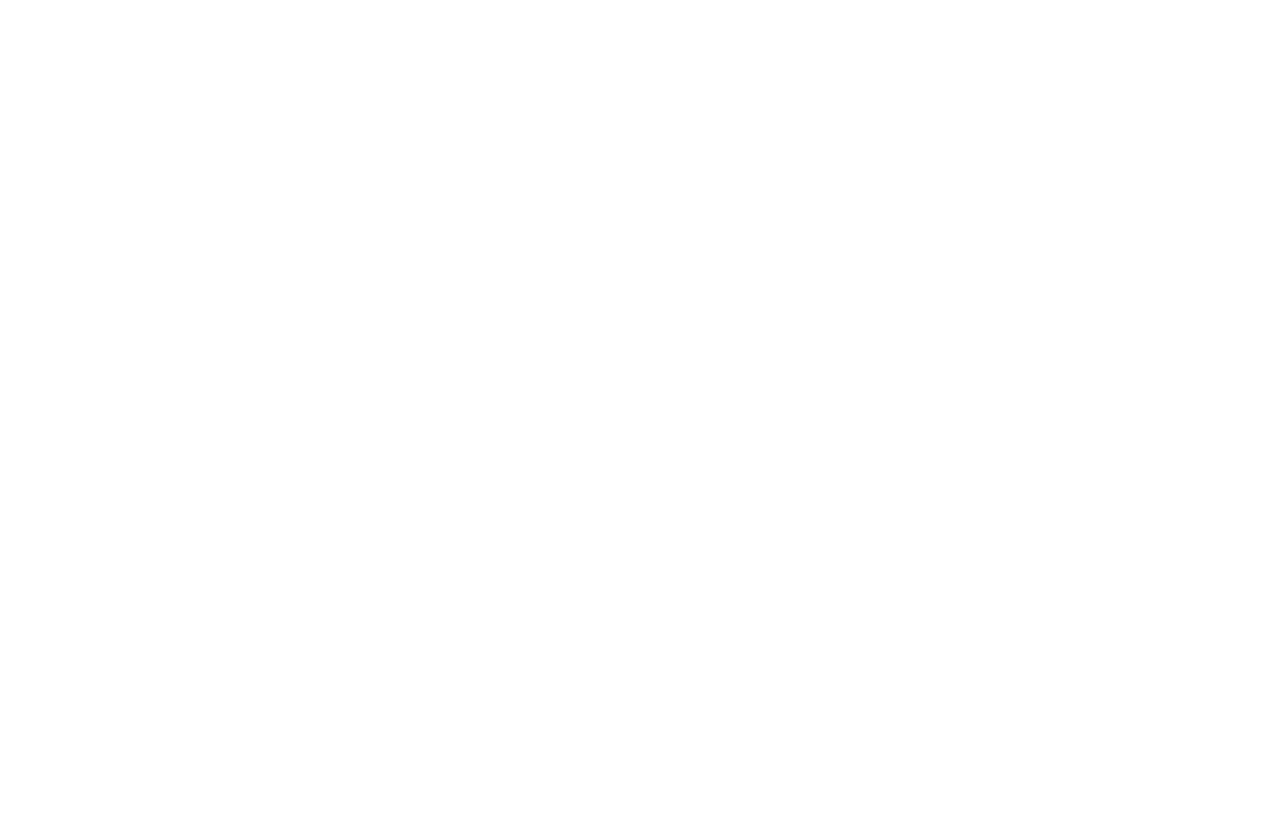
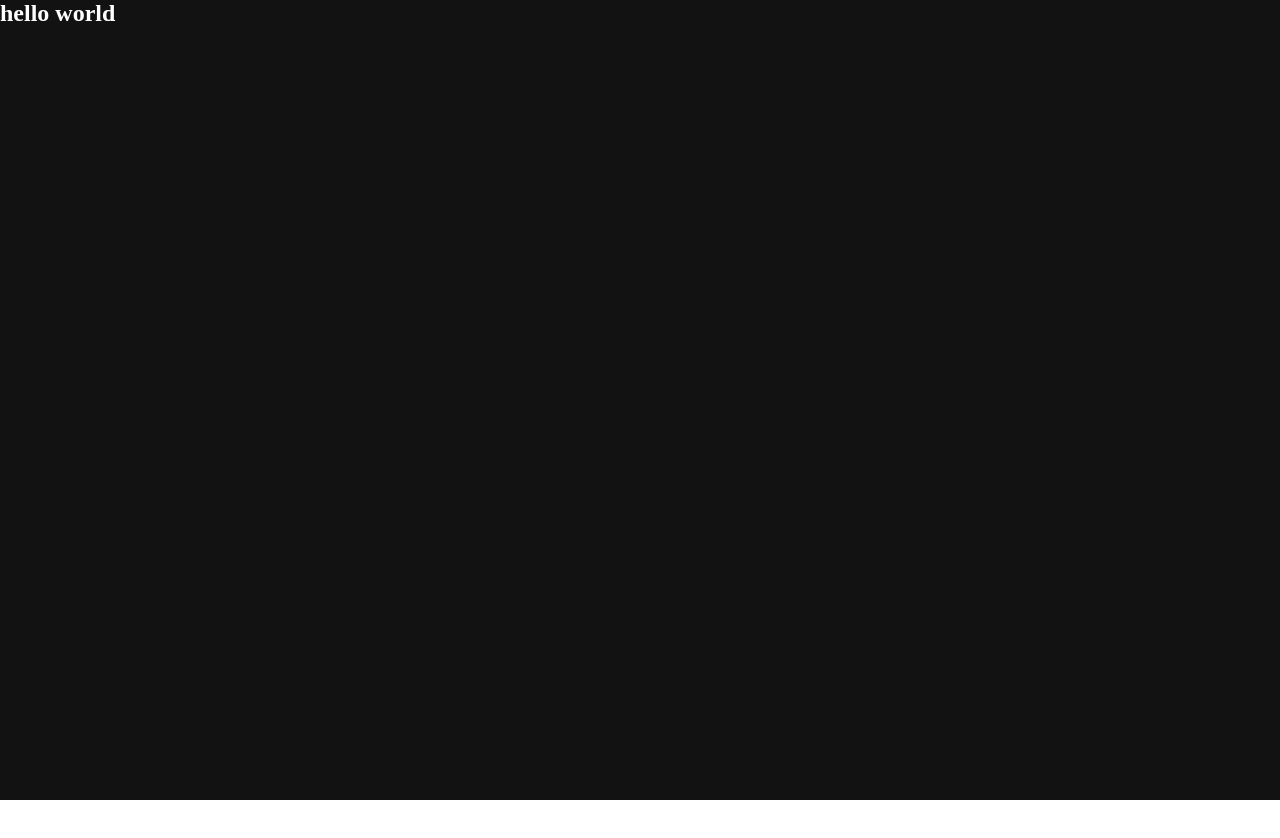
Before and after one commit to hussainALJ/mealSearchAon, a React (Vite) app: page / in a window 1280 px wide. Shown: the top 838 px of the page. Before the commit the page ends 800 px from the top, so only its background shows below. Built offline with nearby package versions, Linux system fonts and the light colour scheme.

Commit message:
Create the basic page structure

```diff
--- a/src/App.css
+++ b/src/App.css
@@ -0,0 +1,5 @@
+.container {
+  max-width: 1000px;
+  padding: 20px;
+  margin: 0 auto;
+}
--- a/src/App.jsx
+++ b/src/App.jsx
@@ -1,8 +1,10 @@
+import Home from './pages/home/Home.jsx'
 import './App.css'
 
 function App() {
   return (
     <>
+    <Home />
     </>
   )
 }
--- /dev/null
+++ b/src/components/hero/Hero.jsx
@@ -0,0 +1,11 @@
+import styles from './Hero.module.css'
+
+function Hero () {
+    return (
+        <section className={styles.hero}>
+            <h1>hello world</h1>
+        </section>
+    )
+}
+
+export default Hero
--- /dev/null
+++ b/src/components/hero/Hero.module.css
@@ -0,0 +1,7 @@
+.hero {
+    background-color: #121212;
+    width: -webkit-fill-available;
+    height: 100vh;
+    position: fixed;
+    color: white;
+}
--- /dev/null
+++ b/src/components/meals/meals.jsx
@@ -0,0 +1,10 @@
+import styles from './meals.module.css'
+
+function Meals () {
+    return (
+        <section className={styles.meals}>
+        </section>
+    )
+}
+
+export default Meals
--- /dev/null
+++ b/src/components/meals/meals.module.css
@@ -0,0 +1,7 @@
+.meals {
+    position: absolute;
+    top: 100%;
+    background-color: white;
+    height: 100vh;
+    width: -webkit-fill-available;
+}
--- a/src/index.css
+++ b/src/index.css
@@ -0,0 +1,5 @@
+* {
+  margin: 0;
+  padding: 0;
+  box-sizing: border-box;
+}
--- /dev/null
+++ b/src/pages/home/Home.jsx
@@ -0,0 +1,13 @@
+import Hero from "../../components/hero/Hero.jsx"
+import Meals from '../../components/meals/meals.jsx'
+
+function Home () {
+    return (
+        <>
+        <Hero />
+        <Meals />
+        </>
+    )
+}
+
+export default Home
```
Also changed, not shown: src/layout/header/Header.jsx (added).
